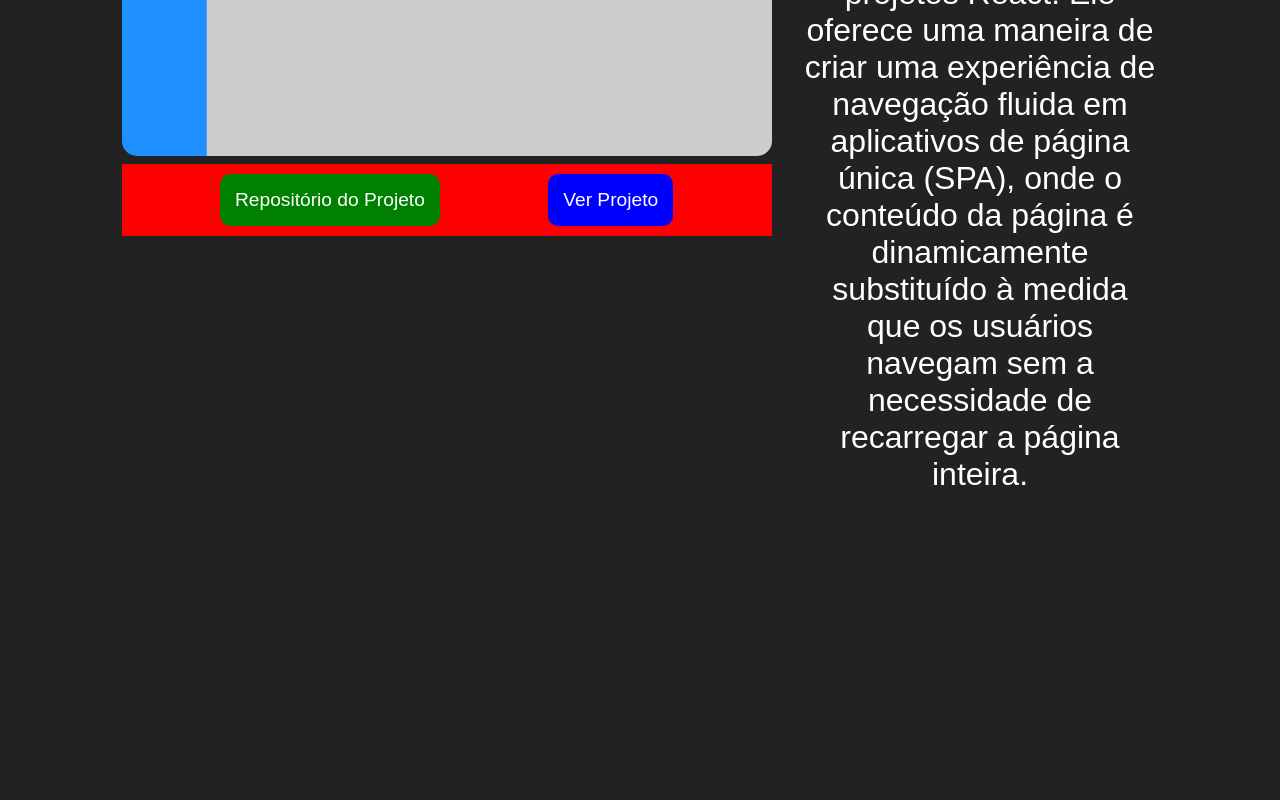
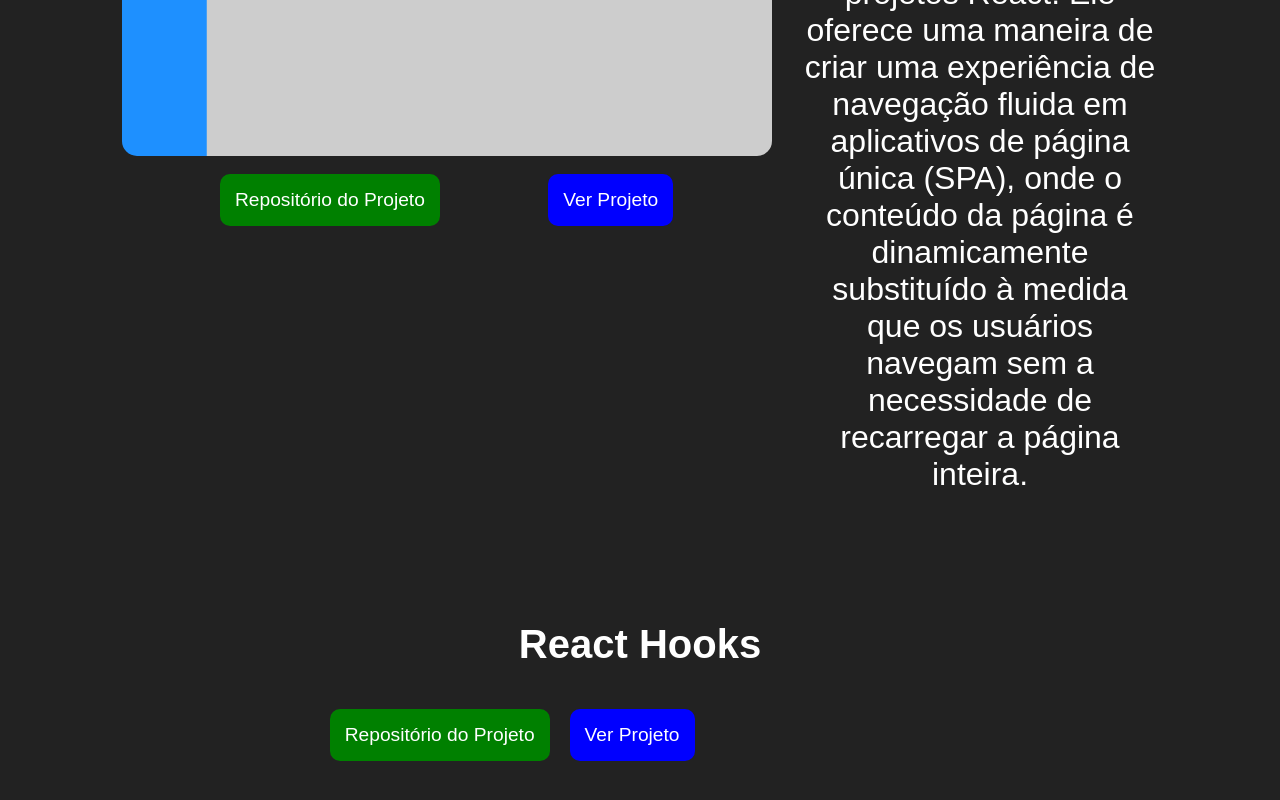
Before and after one commit to BielBatemarque/portifolio-react, a React (Create React App) app: page / in a window 1280 px wide. Shown: the part 1292-2092 px from the top of the page. Before the commit the page ends 1882 px from the top, so only its background shows below. Built offline with nearby package versions, Linux system fonts and the light colour scheme.

Commit message:
fazendo os hooks

```diff
--- a/src/App.js
+++ b/src/App.js
@@ -1,4 +1,5 @@
 import { Menu } from './components/Menu/index';
+import { Hooks } from './components/ReactHooks';
 import { RouterDom } from './components/RouterDom/indes';
 import { Sobre } from './components/Sobre';
 import { Title } from './components/Title/index';
@@ -10,6 +11,7 @@
       <Title>React Skills</Title>
       <Sobre />
       <RouterDom />
+      <Hooks />
     </div>
   );
 }
--- a/src/components/ReactHooks/index.jsx
+++ b/src/components/ReactHooks/index.jsx
@@ -1,5 +1,25 @@
+import { Button } from "../Button";
+import { Container } from "../Container";
+import { FlexContainer } from "../RouterDom/styles";
+import { Section } from "../Sobre/styles";
+import { Title } from "../Title";
+
 export const Hooks = () => {
     return(
-        <div className="hooks"></div>
+        <div className="hooks">
+            <Title>React Hooks</Title>
+            <Container>
+                <Section>
+                    <div>
+                    {/* <AcerterdIMG/> */}
+                        <FlexContainer >
+                            <Button color={'green'} text={'Repositório do Projeto'}/>
+                            <Button color={'blue'} text={'Ver Projeto'}/>
+                        </FlexContainer>
+                    </div>
+                    <div></div>
+                </Section>
+            </Container>
+        </div>
     );
 }
--- a/src/components/RouterDom/styles.js
+++ b/src/components/RouterDom/styles.js
@@ -2,7 +2,6 @@
 
 export const FlexContainer = styled.div`
     display: flex;
-    background-color: red;
     justify-content: space-evenly;
 `;
 
```
